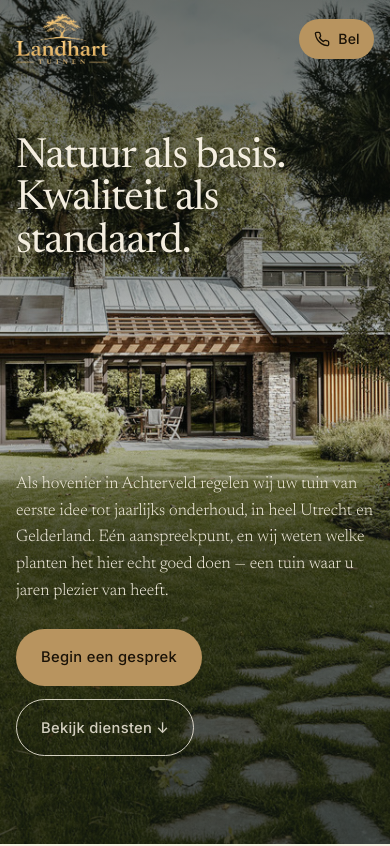
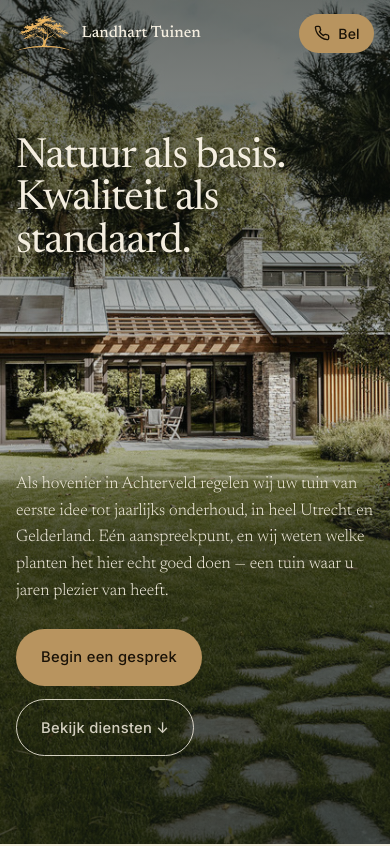
Before and after one commit to Wilvert/landhart, a plain HTML site: page index.html in a window 390 px wide. Shown: the top 846 px of the page. Drawn offline with Linux system fonts and the light colour scheme.

Commit message:
Kop: boom los met Landhart Tuinen ernaast
Co-Authored-By: Claude Opus 5.5 <noreply@anthropic.com>

```diff
--- a/index.html
+++ b/index.html
@@ -176,7 +176,8 @@
 
 <header class="masthead" id="masthead">
   <a class="brand" href="#top">
-    <img class="brand-logo" src="/brand/landhart-tuinen-logo-440.webp" width="440" height="242" alt="Landhart Tuinen">
+    <img class="brand-mark" src="/brand/landhart-boom-192.webp" width="192" height="119" alt="">
+    <span class="brand-name">Landhart Tuinen</span>
   </a>
   <nav class="masthead-nav" aria-label="Hoofdmenu">
     <a href="#diensten">Diensten</a>
--- a/style.css
+++ b/style.css
@@ -95,17 +95,17 @@ a{ color:inherit; }
   font-family:var(--display);
   line-height:1;            /* echte glyph-hoogte voor flex-centering */
 }
-.brand-logo{ display:block; width:7.25rem; height:auto; flex-shrink:0; }
+.brand-logo{ display:block; height:auto; }
 .brand-logo.big{ width:13rem; }
-/* over de hero: groter en helderder */
-.masthead:not(.vast) .brand-logo{ width:9.5rem; filter:brightness(1.15) drop-shadow(0 1px 5px rgba(0,0,0,.45)); }
-/* crème balk: donkerder goud, anders te weinig contrast */
-.masthead.vast .brand-logo{ filter:brightness(.55) saturate(1.1); }
-.masthead.vast[data-tone="forest"] .brand-logo,
-.masthead.vast[data-tone="moss"] .brand-logo{ filter:none; }
+.brand-mark{ display:block; width:4.25rem; height:auto; flex-shrink:0; filter:brightness(.55) saturate(1.1); }
+/* crème balk donkerder goud; op donker het eigen goud; over de hero helderder */
+.masthead.vast[data-tone="forest"] .brand-mark,
+.masthead.vast[data-tone="moss"] .brand-mark{ filter:none; }
+.masthead:not(.vast) .brand-mark{ filter:brightness(1.15) drop-shadow(0 1px 5px rgba(0,0,0,.45)); }
+.brand-name{ font-size:1.15rem; font-weight:500; white-space:nowrap; line-height:1; }
 @media (max-width:720px){
-  .masthead:not(.vast) .brand-logo{ width:5.75rem; }
-  .masthead .brand-logo{ width:5rem; }
+  .brand-mark{ width:3.5rem; }
+  .brand-name{ font-size:1.02rem; }
   .brand-logo.big{ width:9rem; }
 }
 .masthead-nav{
```
Also changed, not shown: privacy/index.html (+2 -1 lines), brand/landhart-boom-192.webp (added).
